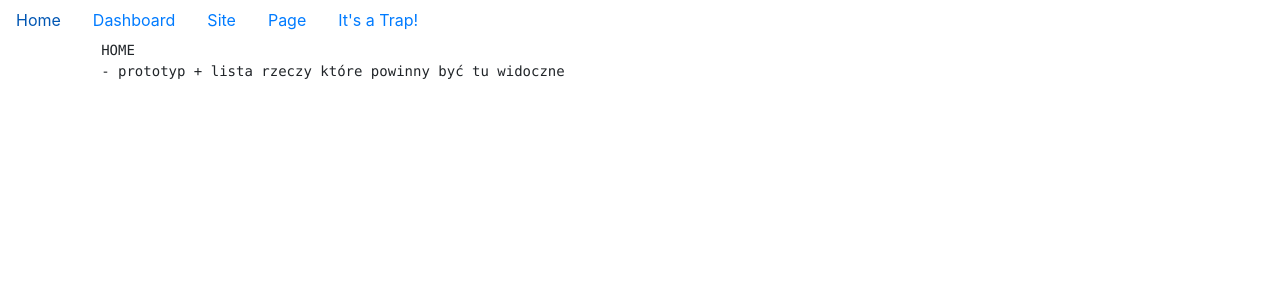
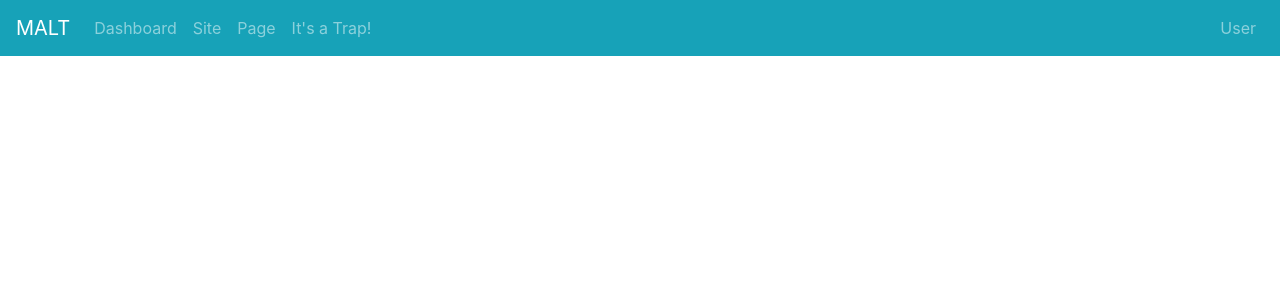
Before and after one commit to themalt/malt, a Vue app: page / in a window 1280 px wide. Shown: the top 300 px of the page. Built offline with nearby package versions, Linux system fonts and the light colour scheme.

Commit message:
top-bar updated

```diff
--- a/src/components/TopBar.vue
+++ b/src/components/TopBar.vue
@@ -1,18 +1,28 @@
 <template>
-    <div>
-        <b-nav>
-            <b-nav-item
-                to="/"
-                active
-            >
-                Home
-            </b-nav-item>
-            <b-nav-item to="/dashboard">Dashboard</b-nav-item>
-            <b-nav-item to="/site">Site</b-nav-item>
-            <b-nav-item to="/page">Page</b-nav-item>
-            <b-nav-item to="/trap">It's a Trap!</b-nav-item>
-        </b-nav>
-    </div>
+    <b-navbar
+        fixed="top"
+        tag="header"
+        toggleable="md"
+        type="dark"
+        variant="info"
+    >
+        <b-navbar-brand to="/">MALT</b-navbar-brand>
+        <b-navbar-toggle target="nav_collapse" />
+        <b-collapse
+            id="nav_collapse"
+            is-nav
+        >
+            <b-navbar-nav>
+                <b-nav-item to="/dashboard">Dashboard</b-nav-item>
+                <b-nav-item to="/site">Site</b-nav-item>
+                <b-nav-item to="/page">Page</b-nav-item>
+                <b-nav-item to="/trap">It's a Trap!</b-nav-item>
+            </b-navbar-nav>
+            <b-navbar-nav class="ml-auto">
+                <b-nav-item to="/profile">User</b-nav-item>
+            </b-navbar-nav>
+        </b-collapse>
+    </b-navbar>
 </template>
 
 <script>
@@ -20,7 +30,3 @@ export default {
     name: 'TopBar',
 };
 </script>
-
-<style lang="scss" scoped>
-
-</style>
```
